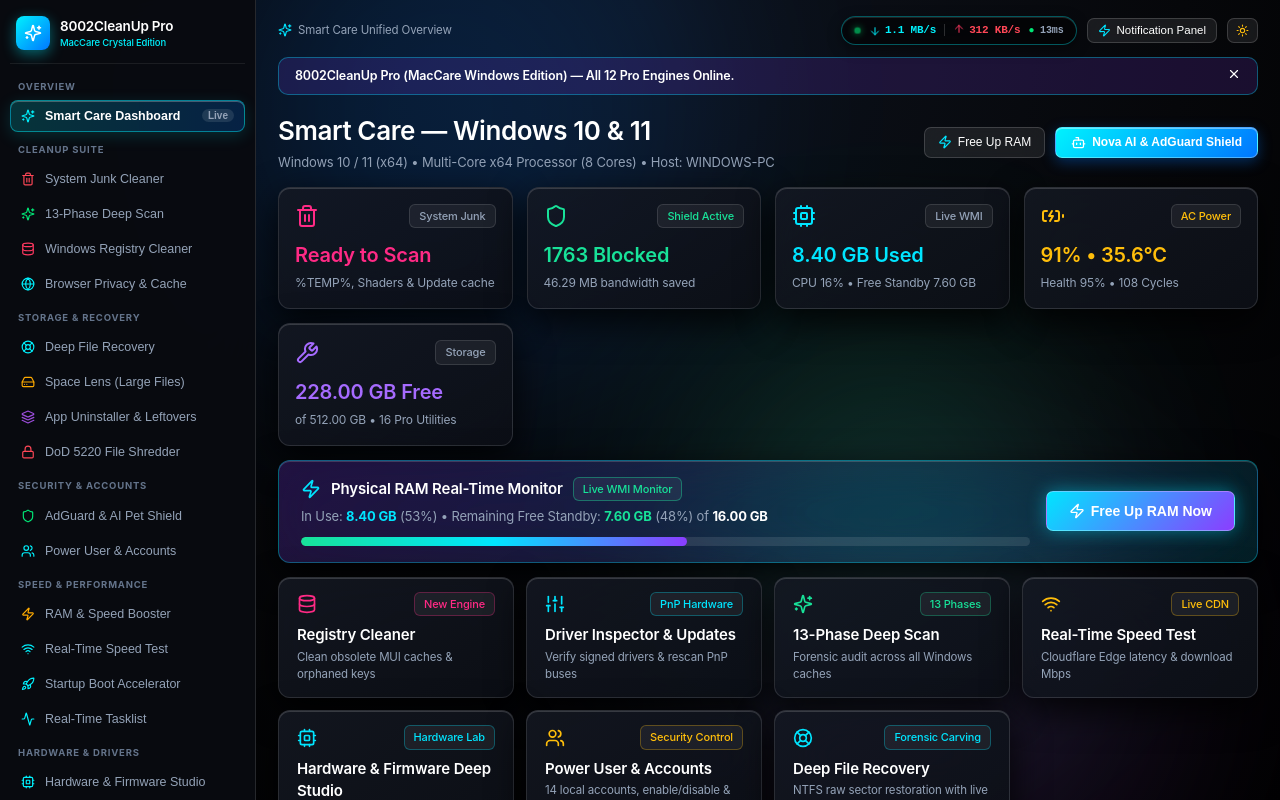
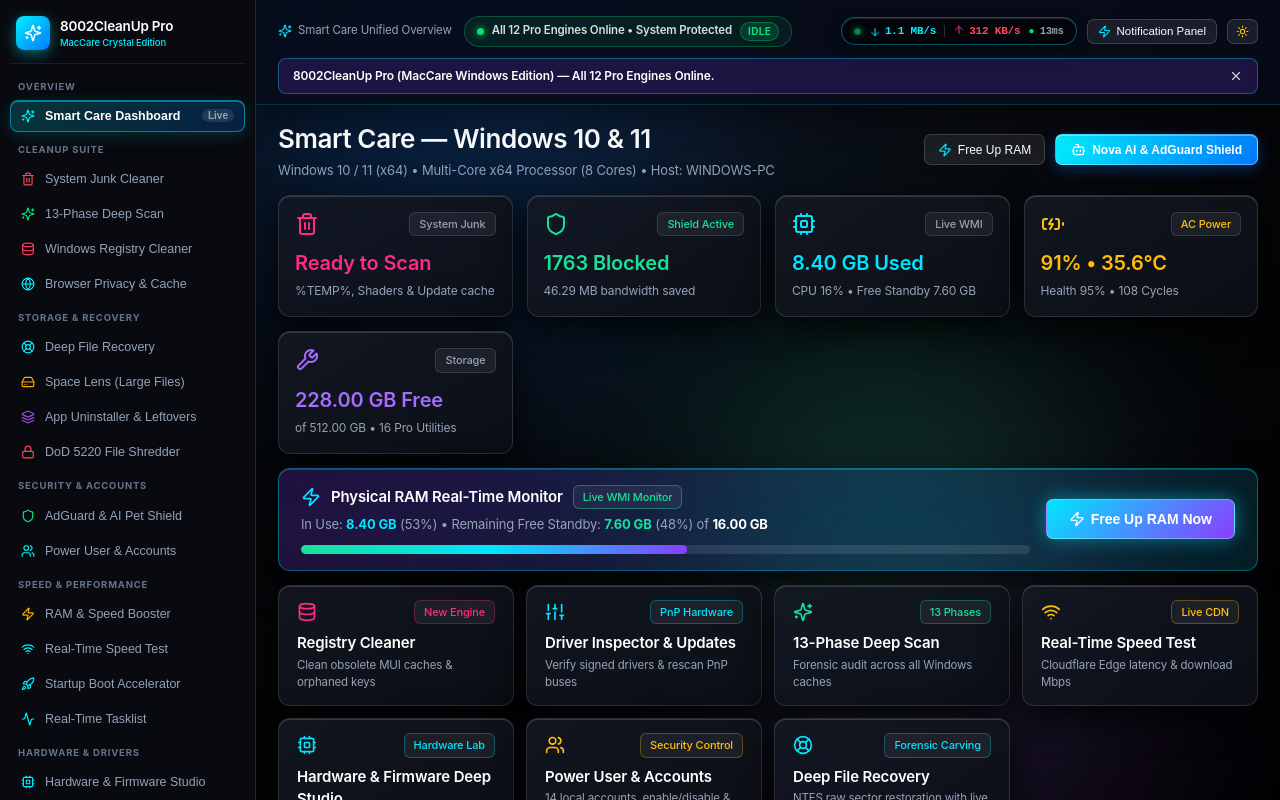
Before and after one commit to salmanbashir80/8002CleanUp-Windows, a React (Vite) app: page / in a window 1280 px wide. Built offline with nearby package versions, Linux system fonts and the light colour scheme.

Commit message:
feat: sticky frozen header, live active task monitor pill, and power user accounts fix (v2.3.6)

```diff
--- a/package.json
+++ b/package.json
@@ -1,7 +1,7 @@
 {
   "name": "8002cleanup-windows",
   "productName": "MacCare Pro for Windows (8002CleanUp)",
-  "version": "2.3.5",
+  "version": "2.3.6",
   "author": "Salman Bashir <salmanbashir80@github.com>",
   "description": "8002CleanUp / WinCare Pro for Windows 10 & 11 — Smart System Cleaner, AdGuard Network Shield, Nova AI Cyber Guardian Pet, ScamAdviser Scanner & Battery Lifeguard",
   "main": "electron/main.cjs",
--- a/src/App.tsx
+++ b/src/App.tsx
@@ -51,7 +51,8 @@
   PieChart,
   MessageSquare,
   ShieldAlert,
-  ShieldCheck
+  ShieldCheck,
+  Loader2
 } from 'lucide-react';
 
 import RegistryCleaner from './components/RegistryCleaner';
@@ -792,6 +793,74 @@
     if (activeModule === 'space_lens' && largeFiles.length === 0) loadLargeFiles();
   }, [activeModule]);
 
+  // Live Active Task Monitor computation (Visible across all tabs & frozen header)
+  const getLiveActiveTask = () => {
+    if (isCleaning) {
+      return {
+        active: true,
+        text: cleanProgress?.target ? `Cleaning: ${cleanProgress.target}` : 'Cleaning System Junk…',
+        sub: `${cleanProgress?.items || 0} items processed`,
+        color: '#ff0055'
+      };
+    }
+    if (isScanning) {
+      return {
+        active: true,
+        text: scanStage || 'Scanning System Caches & %TEMP%…',
+        sub: 'Phase Active',
+        color: '#00e5ff'
+      };
+    }
+    if (isPurgingRam) {
+      return {
+        active: true,
+        text: 'Purging Physical Standby RAM via Windows API…',
+        sub: 'RAM Purge Active',
+        color: '#18e299'
+      };
+    }
+    if (isScanningUrl) {
+      return {
+        active: true,
+        text: 'Nova AI Scanning Website Security & Phishing…',
+        sub: 'ScamAdviser Live Engine',
+        color: '#a66bff'
+      };
+    }
+    if (isApplyingDns) {
+      return {
+        active: true,
+        text: 'Configuring Ultra-Fast DNS on Windows Network Adapter…',
+        sub: 'Applying DNS',
+        color: '#00e5ff'
+      };
+    }
+    if (isShredding) {
+      return {
+        active: true,
+        text: shredStep || 'DoD 5220.22-M Multi-Pass Shredding File…',
+        sub: 'Forensic Destruction',
+        color: '#ff2a85'
+      };
+    }
+    if (statusBanner && /Scanning|Cleaning|Purging|Carving|Inspecting|Auditing|Restoring|Applying|Deleting|Repairing/i.test(statusBanner)) {
+      return {
+        active: true,
+        text: statusBanner,
+        sub: 'In Progress',
+        color: '#00e5ff'
+      };
+    }
+    return {
+      active: false,
+      text: 'All 12 Pro Engines Online • System Protected',
+      sub: 'Idle',
+      color: '#00e676'
+    };
+  };
+
+  const currentLiveTask = getLiveActiveTask();
+
   return (
     <div className="aurora-app-shell" data-theme={theme}>
       {/* 3D Aurora Blobs */}
@@ -1087,7 +1156,7 @@
           }}
         >
           <div style={{ display: 'flex', justifyContent: 'space-between', fontSize: 10.5, marginBottom: 6 }}>
-            <span style={{ color: 'var(--text-secondary)' }}>v2.3.5 Pro</span>
+            <span style={{ color: 'var(--text-secondary)' }}>v2.3.6 Pro</span>
             <span style={{ color: '#18e299', fontWeight: 600 }}>● Live Engine</span>
           </div>
           <button
@@ -1115,8 +1184,11 @@
 
       {/* MAIN VIEWPORT */}
       <main className="main-viewport">
-        {/* Top Bar with Segmented Control & Action Pills */}
-        <div style={{ display: 'flex', justifyContent: 'space-between', alignItems: 'center', marginBottom: 12, gap: 10 }}>
+        {/* Sticky Frozen Top Header (Stays fixed at top during scroll across all modules) */}
+        <header className="sticky-frozen-header">
+          <div className="sticky-frozen-bar">
+            {/* Left: Segmented Tabs or Active Module Title */}
+            <div style={{ display: 'flex', alignItems: 'center', gap: 10, flexShrink: 0 }}>
               {CLEANUP_TABS.some(t => t.id === activeModule) && (
                 <div className="segmented-tab-bar">
                   {CLEANUP_TABS.map(tab => {
@@ -1230,9 +1302,35 @@
                   <span>All 18 Utilities Quick Launcher</span>
                 </div>
               )}
-
-          <div style={{ display: 'flex', alignItems: 'center', gap: 10, marginLeft: 'auto' }}>
-            {/* REAL-TIME INTERNET SPEED TOOLBAR METER (Always Visible) */}
+            </div>
+
+            {/* Center: Real-Time Active Task Monitor Pill */}
+            <div
+              className={`live-active-task-pill ${currentLiveTask.active ? 'active-pulse' : 'idle'}`}
+              title={currentLiveTask.active ? `Active Task: ${currentLiveTask.text}` : 'System Health: All Pro Engines Online'}
+            >
+              {currentLiveTask.active ? (
+                <Loader2 size={13} className="animate-spin" style={{ color: currentLiveTask.color, flexShrink: 0 }} />
+              ) : (
+                <div className="task-idle-dot" />
+              )}
+              <span className="live-task-text" style={{ color: currentLiveTask.active ? '#fff' : 'rgba(255,255,255,0.85)' }}>
+                {currentLiveTask.text}
+              </span>
+              <span
+                className="live-task-badge"
+                style={{
+                  background: currentLiveTask.active ? `${currentLiveTask.color}25` : 'rgba(0, 230, 118, 0.15)',
+                  color: currentLiveTask.color,
+                  border: `1px solid ${currentLiveTask.color}50`
+                }}
+              >
+                {currentLiveTask.sub}
+              </span>
+            </div>
+
+            {/* Right: Network Speed Meter, Notification Panel & Theme */}
+            <div style={{ display: 'flex', alignItems: 'center', gap: 10, marginLeft: 'auto', flexShrink: 0 }}>
               <div
                 className="toolbar-net-meter"
                 onClick={() => setActiveModule('speed_test')}
@@ -1274,31 +1372,20 @@
             </div>
           </div>
 
-        {/* Top Status Bar */}
+          {/* Sticky Status Banner */}
           {statusBanner && (
-          <div
-            style={{
-              padding: '9px 16px',
-              borderRadius: 10,
-              background: 'rgba(139, 61, 255, 0.16)',
-              border: '1px solid rgba(0, 229, 255, 0.35)',
-              marginBottom: 16,
-              fontSize: 12.5,
-              fontWeight: 600,
-              display: 'flex',
-              justifyContent: 'space-between',
-              alignItems: 'center'
-            }}
-          >
+            <div className="sticky-status-banner">
               <span>{statusBanner}</span>
               <button
                 onClick={() => setStatusBanner(null)}
-              style={{ background: 'transparent', border: 'none', color: '#fff', cursor: 'pointer' }}
+                className="status-close-btn"
+                title="Dismiss Notification"
               >
                 <X size={14} />
               </button>
             </div>
           )}
+        </header>
 
         {/* ============================================================== */}
         {/* 1. MODULE: SMART CARE DASHBOARD (MAXIMIZE & FULLSCREEN OPTIMIZED) */}
--- a/src/styles.css
+++ b/src/styles.css
@@ -883,3 +883,134 @@
   border-color: rgba(0, 242, 254, 0.4);
   transform: translateY(-1px);
 }
+
+/* ------------------------------------------------------------- */
+/* Sticky Frozen Top Header & Live Active Task Monitor           */
+/* ------------------------------------------------------------- */
+.sticky-frozen-header {
+  position: sticky;
+  top: -16px;
+  margin: -16px -22px 14px -22px;
+  padding: 12px 22px 10px 22px;
+  z-index: 100;
+  background: rgba(7, 12, 26, 0.88);
+  backdrop-filter: blur(28px);
+  -webkit-backdrop-filter: blur(28px);
+  border-bottom: 1px solid rgba(0, 229, 255, 0.18);
+  box-shadow: 0 10px 30px rgba(0, 0, 0, 0.45);
+  transition: all 0.25s ease;
+}
+
+[data-theme='pearl'] .sticky-frozen-header {
+  background: rgba(244, 247, 254, 0.92);
+  border-bottom: 1px solid rgba(0, 0, 0, 0.08);
+  box-shadow: 0 4px 20px rgba(0, 0, 0, 0.06);
+}
+
+.sticky-frozen-bar {
+  display: flex;
+  justify-content: space-between;
+  align-items: center;
+  gap: 12px;
+  min-height: 38px;
+}
+
+.live-active-task-pill {
+  display: inline-flex;
+  align-items: center;
+  gap: 8px;
+  padding: 5px 12px;
+  border-radius: 20px;
+  font-size: 11.5px;
+  font-weight: 600;
+  max-width: 420px;
+  transition: all 0.25s ease;
+  user-select: none;
+}
+
+.live-active-task-pill.idle {
+  background: rgba(0, 230, 118, 0.08);
+  border: 1px solid rgba(0, 230, 118, 0.28);
+  color: var(--text-secondary);
+}
+
+.live-active-task-pill.active-pulse {
+  background: rgba(0, 229, 255, 0.12);
+  border: 1px solid rgba(0, 229, 255, 0.45);
+  box-shadow: 0 0 15px rgba(0, 229, 255, 0.25);
+  animation: taskGlowPulse 2s infinite ease-in-out;
+}
+
+@keyframes taskGlowPulse {
+  0% {
+    box-shadow: 0 0 8px rgba(0, 229, 255, 0.2);
+    border-color: rgba(0, 229, 255, 0.35);
+  }
+  50% {
+    box-shadow: 0 0 20px rgba(0, 229, 255, 0.5);
+    border-color: rgba(0, 229, 255, 0.7);
+  }
+  100% {
+    box-shadow: 0 0 8px rgba(0, 229, 255, 0.2);
+    border-color: rgba(0, 229, 255, 0.35);
+  }
+}
+
+.task-idle-dot {
+  width: 7px;
+  height: 7px;
+  border-radius: 50%;
+  background: #00e676;
+  box-shadow: 0 0 8px #00e676;
+  flex-shrink: 0;
+}
+
+.live-task-text {
+  white-space: nowrap;
+  overflow: hidden;
+  text-overflow: ellipsis;
+  max-width: 260px;
+}
+
+.live-task-badge {
+  font-size: 10px;
+  font-weight: 700;
+  padding: 1px 7px;
+  border-radius: 10px;
+  text-transform: uppercase;
+  letter-spacing: 0.4px;
+  flex-shrink: 0;
+}
+
+.sticky-status-banner {
+  margin-top: 8px;
+  padding: 8px 14px;
+  border-radius: 8px;
+  background: rgba(139, 61, 255, 0.18);
+  border: 1px solid rgba(0, 229, 255, 0.35);
+  font-size: 12px;
+  font-weight: 600;
+  display: flex;
+  justify-content: space-between;
+  align-items: center;
+  backdrop-filter: blur(12px);
+  animation: fadeInDown 0.2s ease-out;
+}
+
+@keyframes fadeInDown {
+  from { opacity: 0; transform: translateY(-4px); }
+  to { opacity: 1; transform: translateY(0); }
+}
+
+.status-close-btn {
+  background: transparent;
+  border: none;
+  color: #fff;
+  cursor: pointer;
+  display: flex;
+  align-items: center;
+  opacity: 0.8;
+}
+.status-close-btn:hover {
+  opacity: 1;
+}
```
Also changed, not shown: electron/main.cjs (+25 -25 lines). Lines whose indentation alone changed are shown as unchanged.
